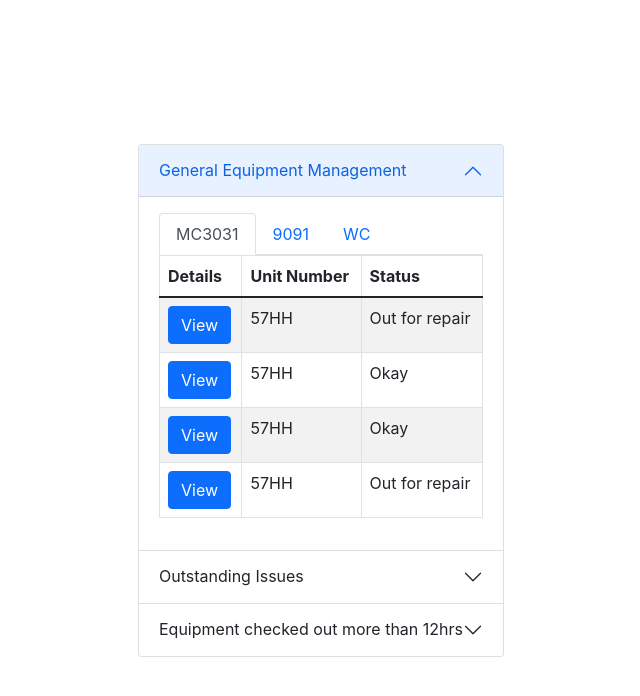
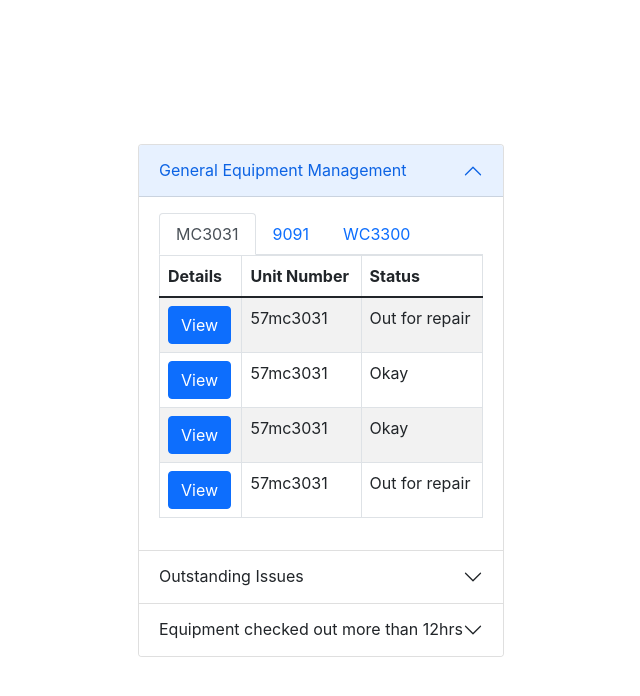
Before and after one commit to zbeyel/rf-checkout, a React (Create React App) app: page /admin in a window 1280 px wide. Shown: the top 696 px of the page, without its empty margins (319-959 px from the left). Built offline with nearby package versions, Linux system fonts and the light colour scheme; the HTML template or start-up script is replaced by a standard one.

Commit message:
set props for equipmanager to allow for reusability

```diff
--- a/src/components/AdminEquipManagementSingle.js
+++ b/src/components/AdminEquipManagementSingle.js
@@ -6,7 +6,6 @@ function AdminEquipManagementSingle() {
 
   const handleClose = () => setShow(false);
   const handleShow = () => setShow(true);
-
   return (
     <>
       <Button variant="primary" onClick={handleShow}>
--- a/src/components/AdminEquipManagementType.js
+++ b/src/components/AdminEquipManagementType.js
@@ -2,7 +2,7 @@ import React from "react";
 import { Table } from "react-bootstrap";
 import AdminEquipManagementSingle from "./AdminEquipManagementSingle";
 
-function AdminEquipManagementType() {
+function AdminEquipManagementType({ unitType }) {
   return (
     <Table striped bordered hover responsive>
       <thead>
@@ -17,28 +17,28 @@ function AdminEquipManagementType() {
           <td>
             <AdminEquipManagementSingle></AdminEquipManagementSingle>
           </td>
-          <td>57HH</td>
+          <td>{`57${unitType}`}</td>
           <td>Out for repair</td>
         </tr>
         <tr>
           <td>
             <AdminEquipManagementSingle></AdminEquipManagementSingle>
           </td>
-          <td>57HH</td>
+          <td>{`57${unitType}`}</td>
           <td>Okay</td>
         </tr>
         <tr>
           <td>
             <AdminEquipManagementSingle></AdminEquipManagementSingle>
           </td>
-          <td>57HH</td>
+          <td>{`57${unitType}`}</td>
           <td>Okay</td>
         </tr>
         <tr>
           <td>
             <AdminEquipManagementSingle></AdminEquipManagementSingle>
           </td>
-          <td>57HH</td>
+          <td>{`57${unitType}`}</td>
           <td>Out for repair</td>
         </tr>
       </tbody>
--- a/src/components/AdminEquipmentManagement.js
+++ b/src/components/AdminEquipmentManagement.js
@@ -6,13 +6,13 @@ function AdminEquipmentManagement() {
   return (
     <Tabs defaultActiveKey="mc3031">
       <Tab eventKey="mc3031" title="MC3031">
-        <AdminEquipManagementType></AdminEquipManagementType>
+        <AdminEquipManagementType unitType="mc3031"></AdminEquipManagementType>
       </Tab>
       <Tab eventKey="9091" title="9091">
-        <AdminEquipManagementType></AdminEquipManagementType>
+        <AdminEquipManagementType unitType="9091"></AdminEquipManagementType>
       </Tab>
-      <Tab eventKey="wc" title="WC">
-        <AdminEquipManagementType></AdminEquipManagementType>
+      <Tab eventKey="wc3300" title="WC3300">
+        <AdminEquipManagementType unitType="wc3300"></AdminEquipManagementType>
       </Tab>
     </Tabs>
   );
--- a/src/components/UnitCard.js
+++ b/src/components/UnitCard.js
@@ -17,10 +17,11 @@ function UnitCard({
           <Link to="/">
             {
               //Toggles whether the equipment is available for checkout
+              // TODO add return equipment funtion when clicked for disabled button
               status ? (
                 <Button>Check out</Button>
               ) : (
-                <Button disabled>Check out</Button>
+                <Button disabled>Return</Button>
               )
             }
           </Link>
```
